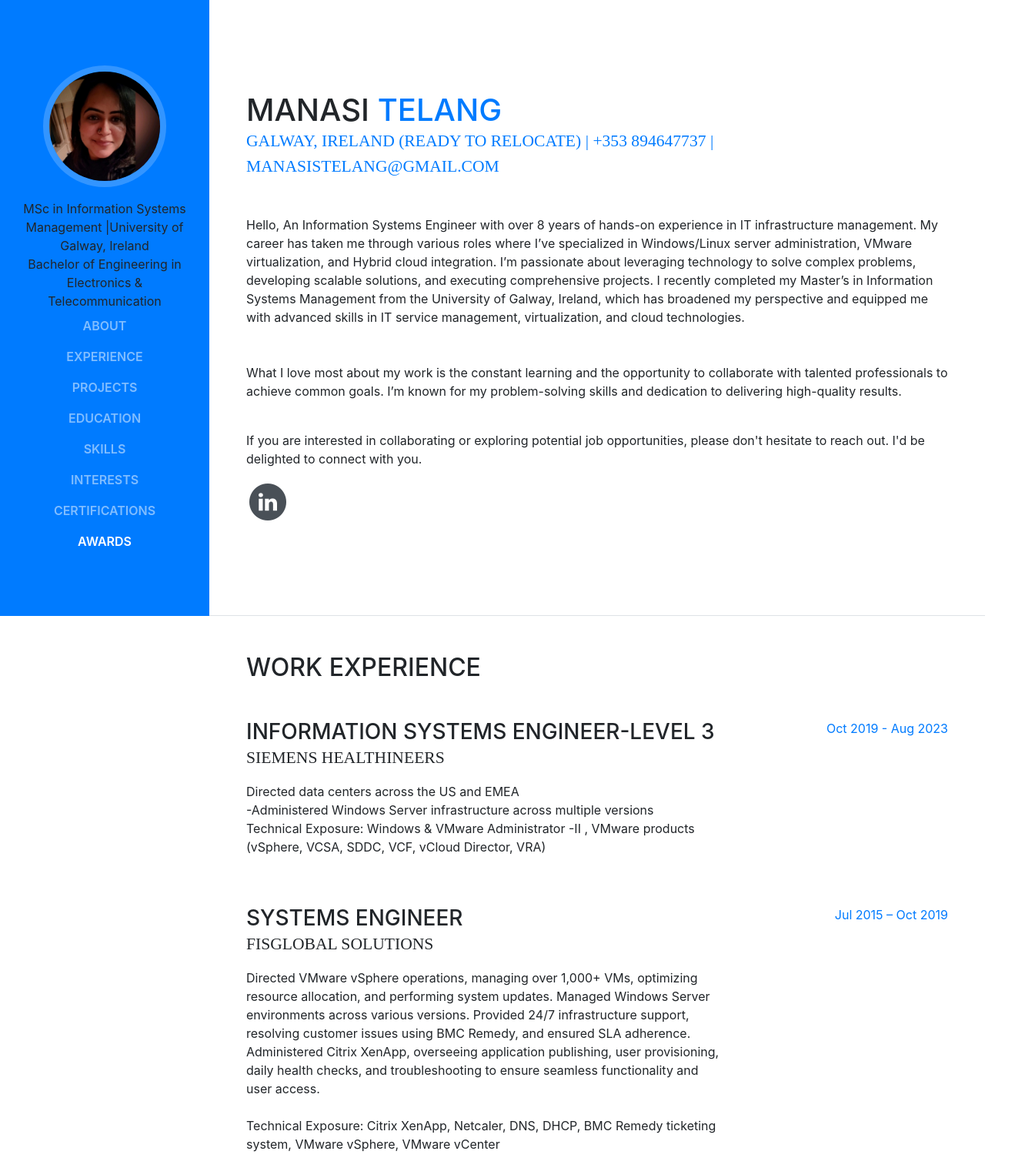
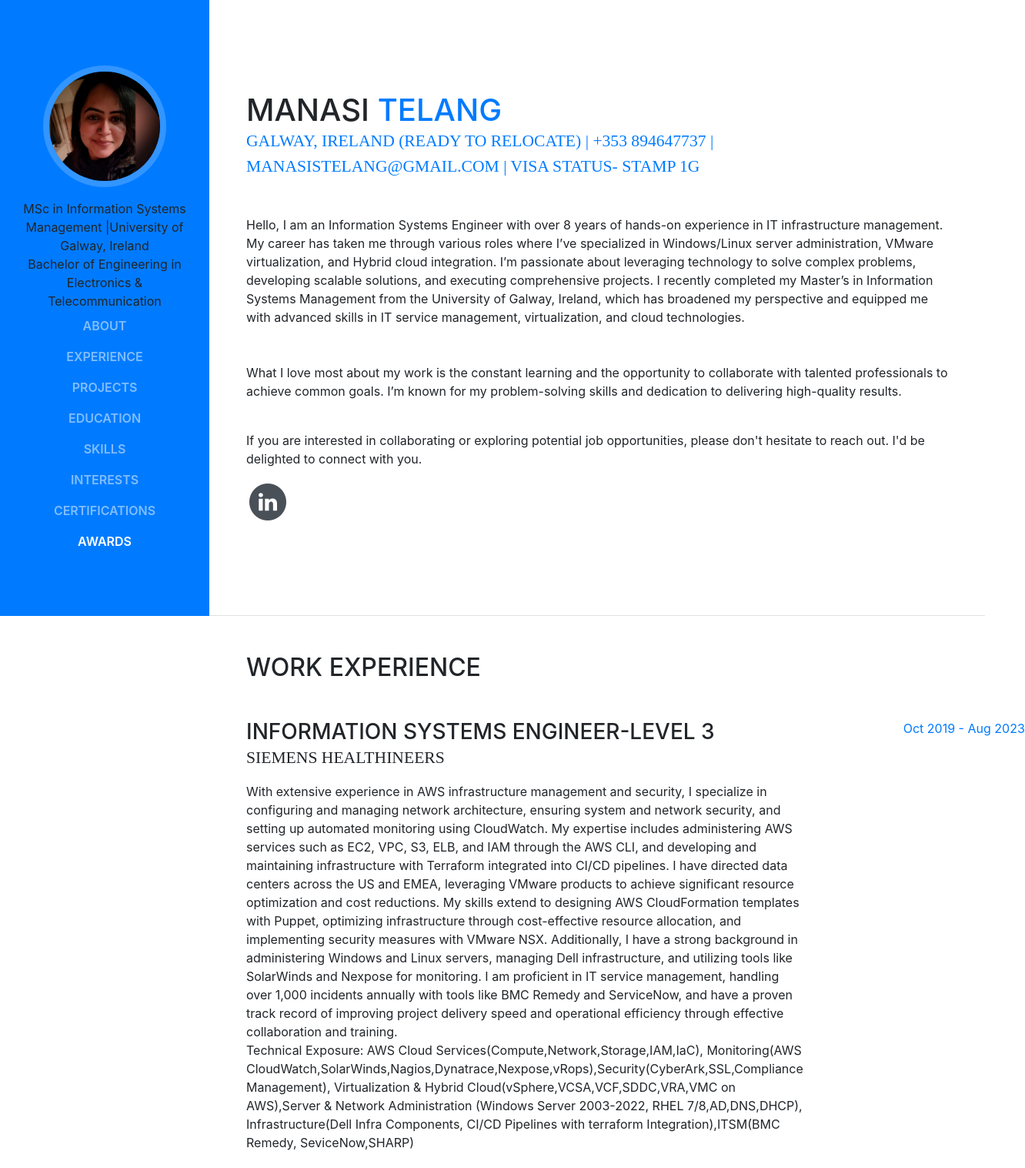
Before and after one commit to ManasiTelang-212/_my_portfolio, a website with bundled scripts: page index.html in a window 1280 px wide. Shown: the top 1517 px of the page at 77% size, 1332 px wide, since content can reach past the window. Built offline with nearby package versions, Linux system fonts and the light colour scheme; a web font is replaced by a local one.

Commit message:
Update index.html

```diff
--- a/index.html
+++ b/index.html
@@ -85,14 +85,13 @@
           <span class="text-primary">Telang</span>
         </h1>
         <div class="subheading mb-5">
-          <a href="mailto:manasistelang@gmail.com">Galway, Ireland (Ready to relocate) | +353 894647737 | manasistelang@gmail.com</a>
+          <a href="mailto:manasistelang@gmail.com">Galway, Ireland (Ready to relocate) | +353 894647737 | manasistelang@gmail.com | Visa Status- Stamp 1G</a>
         </div>
         <p class="mb-5">Hello,
-          An Information Systems Engineer with over 8 years of hands-on experience in IT infrastructure management. My career has taken me through various roles where I’ve specialized in Windows/Linux server administration, VMware virtualization, and Hybrid cloud integration. I’m passionate about leveraging technology to solve complex problems, developing scalable solutions, and executing comprehensive projects.
+          I am an Information Systems Engineer with over 8 years of hands-on experience in IT infrastructure management. My career has taken me through various roles where I’ve specialized in Windows/Linux server administration, VMware virtualization, and Hybrid cloud integration. I’m passionate about leveraging technology to solve complex problems, developing scalable solutions, and executing comprehensive projects.
 											I recently completed my Master’s in Information Systems Management from the University of Galway, Ireland, which has broadened my perspective and equipped me with advanced skills in IT service management, virtualization, and cloud technologies.</p>
 										<p>What I love most about my work is the constant learning and the opportunity to collaborate with talented professionals to achieve common goals. I’m known for my problem-solving skills and dedication to delivering high-quality results.</p>
                     <br>
-
      If you are interested in collaborating or exploring potential job opportunities, please don't hesitate to reach out. I'd be delighted to connect with you.
 
    </p>
@@ -134,8 +133,14 @@
           <div class="resume-content mr-auto">
             <h3 class="mb-0">Information Systems Engineer-Level 3</h3>
             <div class="subheading mb-3">Siemens Healthineers</div>
-            <p>Directed data centers across the US and EMEA <br> -Administered Windows Server infrastructure across multiple versions
-              <br> Technical Exposure: Windows & VMware Administrator -II , VMware products (vSphere, VCSA, SDDC, VCF, vCloud Director, VRA)
+            <p>With extensive experience in AWS infrastructure management and security, I specialize in configuring and managing network architecture, ensuring system and network security, and setting up automated monitoring using CloudWatch.
+		    My expertise includes administering AWS services such as EC2, VPC, S3, ELB, and IAM through the AWS CLI, and developing and maintaining infrastructure with Terraform integrated into CI/CD pipelines.
+		    I have directed data centers across the US and EMEA, leveraging VMware products to achieve significant resource optimization and cost reductions. My skills extend to designing AWS CloudFormation templates with Puppet, optimizing infrastructure through cost-effective resource allocation, and implementing security measures with VMware NSX.
+		    Additionally, I have a strong background in administering Windows and Linux servers, managing Dell infrastructure, and utilizing tools like SolarWinds and Nexpose for monitoring. I am proficient in IT service management, handling over 1,000 incidents annually with tools like BMC Remedy and ServiceNow, and have a proven track record of improving project delivery speed and operational efficiency through effective collaboration and training.
+              <br> Technical Exposure: AWS Cloud Services(Compute,Network,Storage,IAM,IaC),
+		    Monitoring(AWS CloudWatch,SolarWinds,Nagios,Dynatrace,Nexpose,vRops),Security(CyberArk,SSL,Compliance Management),
+		    Virtualization & Hybrid Cloud(vSphere,VCSA,VCF,SDDC,VRA,VMC on AWS),Server & Network Administration (Windows Server 2003-2022, RHEL 7/8,AD,DNS,DHCP),
+Infrastructure(Dell Infra Components, CI/CD Pipelines with terraform Integration),ITSM(BMC Remedy, SeviceNow,SHARP)
             </p>
           </div>
           <div class="resume-date text-md-right">
```
